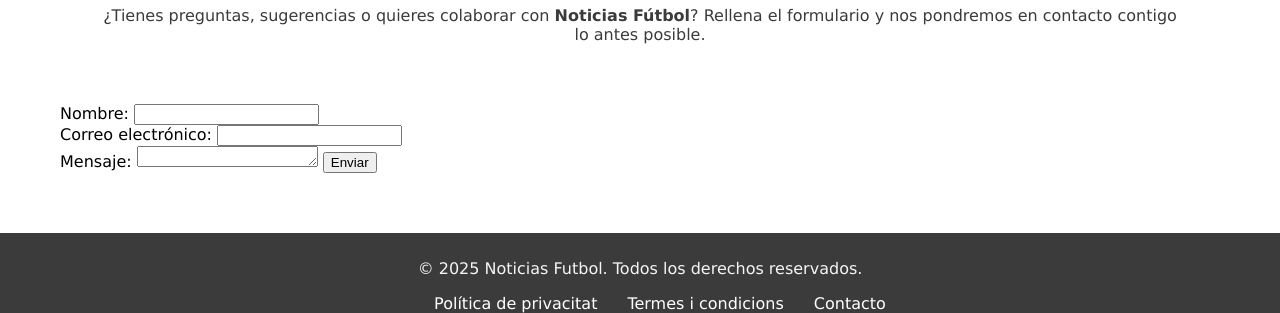
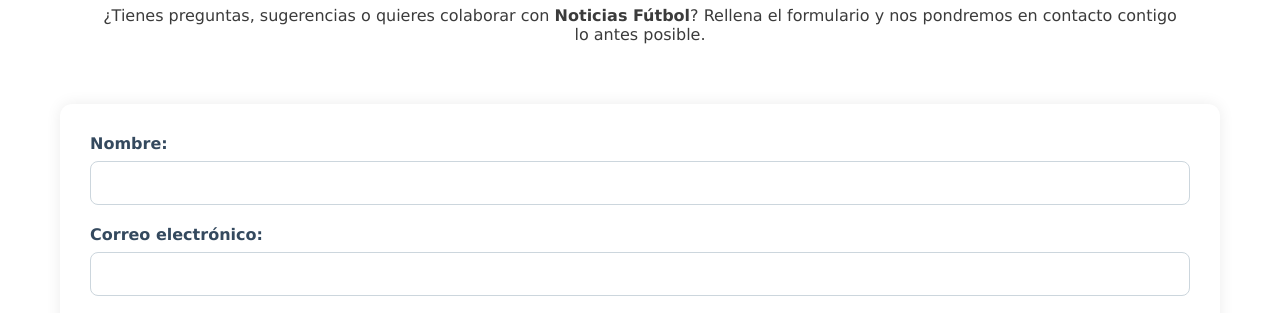
Before and after one commit to josepb80/Practica-final, a plain HTML site: page contacto.html in a window 1280 px wide. Shown: the part 146-459 px from the top of the page. Drawn offline with Linux system fonts and the light colour scheme.

Commit message:
Creo que acabado

```diff
--- a/contacto.html
+++ b/contacto.html
@@ -31,22 +31,24 @@
 
     <main class="div-main">
         <section class="div-section">
-            <form method="post" enctype="text/plain">
-              <label for="nombre">Nombre:</label>
-              <input type="text" id="nombre" name="Nombre" required>
-            </form>
+            <form class="formulario-contacto" action="mailto:[tu correo electrónico]" method="post" enctype="text/plain">
+                <div class="campo-formulario">
+                  <label for="nombre" class="label-formulario">Nombre:</label>
+                  <input type="text" id="nombre" name="Nombre" class="input-formulario" required>
+                </div>
 
-            <form>
-              <label for="email">Correo electrónico:</label>
-              <input type="email" id="email" name="Correo electrónico" required>
-            </form>
+                <div class="campo-formulario">
+                  <label for="email" class="label-formulario">Correo electrónico:</label>
+                  <input type="email" id="email" name="Correo electrónico" class="input-formulario" required>
+                </div>
 
-            <form>
-              <label for="mensaje">Mensaje:</label>
-              <textarea id="mensaje" name="Mensaje" rows="1" required></textarea>
+                <div class="campo-formulario">
+                  <label for="mensaje" class="label-formulario">Mensaje:</label>
+                  <textarea id="mensaje" name="Mensaje" rows="5" class="textarea-formulario" required></textarea>
+                </div>
 
-              <button type="submit">Enviar</button>
-            </form>
+                <button type="submit" class="boton-enviar">Enviar</button>
+              </form>
         </section>
     </main>
 
--- a/styles.css
+++ b/styles.css
@@ -145,3 +145,55 @@ body{
     margin-left: 50px;
     margin-right: 50px;
 }
+
+.formulario-contacto {
+  background-color: #ffffff;
+  padding: 30px;
+  border-radius: 12px;
+  box-shadow: 0 0 15px rgba(0, 0, 0, 0.08);
+}
+
+/* ===== Campos del formulario ===== */
+.campo-formulario {
+  margin-bottom: 20px;
+}
+
+.label-formulario {
+  display: block;
+  margin-bottom: 8px;
+  font-weight: bold;
+  color: #34495e;
+}
+
+.input-formulario,
+.textarea-formulario {
+  width: 100%;
+  padding: 12px;
+  border: 1px solid #ccd6dd;
+  border-radius: 8px;
+  font-size: 1em;
+  box-sizing: border-box;
+  transition: border-color 0.3s;
+}
+
+.input-formulario:focus,
+.textarea-formulario:focus {
+  border-color: #2980b9;
+  outline: none;
+}
+
+/* ===== Botón de envío ===== */
+.boton-enviar {
+  background-color: #1d3557;
+  color: #ffffff;
+  padding: 12px 20px;
+  border: none;
+  border-radius: 8px;
+  font-size: 1em;
+  cursor: pointer;
+  transition: background-color 0.3s ease;
+}
+
+.boton-enviar:hover {
+  background-color: #457b9d;
+}
```
